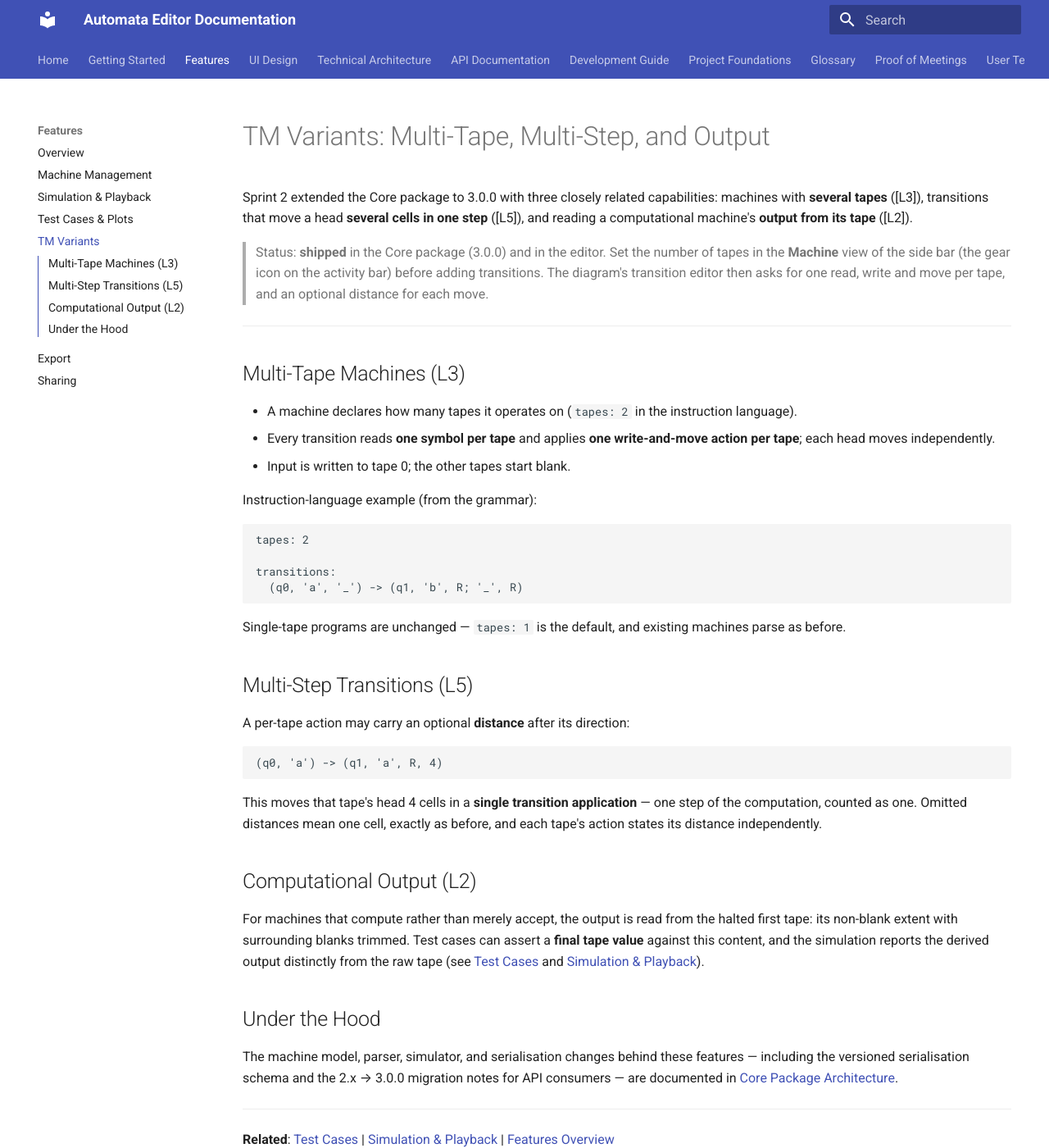
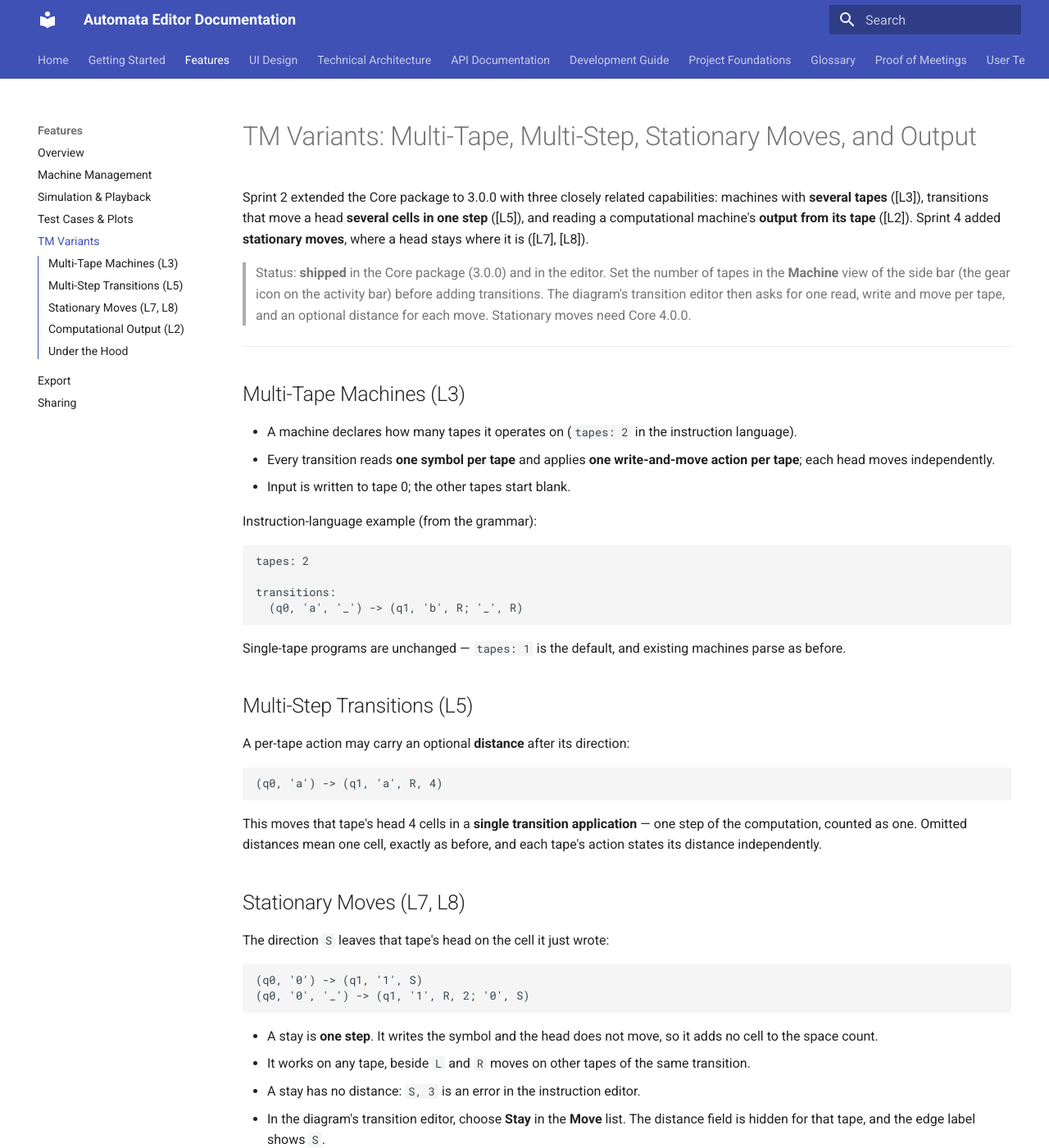
Before and after one commit to 2883251/Automata-Editor-and-Visualiser-Documentation, an MkDocs documentation site: the page built from docs/Features/tm-variants.md, in a window 1280 px wide and 1400 px high. Shown: the whole window at 82% size. Built offline with MkDocs 1.6.1 and Material for MkDocs 9.7.7, drawn with Linux system fonts in a browser that asks for light colours.

Commit message:
docs(features): describe stationary moves (#77)
Documents the `S` (stay) direction from Core #60, released in Core 4.0.0, and the editor's Stay option from Frontend #118.

- **TM Variants:** new Stationary Moves section covering the syntax, that a stay is one step with no distance, and choosing Stay in the transition editor. The features index row is updated to match.
- **Data Models:** `Direction` is now `'L' | 'R' | 'S'`, and a tape that stays holds `1` in `distances`.
- **Glossary, Export, Core Package:** new Stationary Move entry; the export table shows `S`; the parser and validation rules are noted.
- **Merge order:** after Frontend #118, so the docs do not describe the editor option before it ships.

Refs brh/Automata-Editor-and-Visualiser-Core#60
Refs brh/Automata-Editor-and-Visualiser-Frontend#118

**AI Declaration:** The preceding document was written with the assistance of: Claude Code [Claude Opus 5.5].

Reviewed-on: https://sdp.ms.wits.ac.za/brh/Automata-Editor-and-Visualiser-Documentation/pulls/77
Reviewed-by: HaydnRad <2883251@students.wits.ac.za>
Co-authored-by: r-fletcher <fletcher.ryj@gmail.com>
Co-committed-by: r-fletcher <fletcher.ryj@gmail.com>

````diff
--- a/docs/Features/index.md
+++ b/docs/Features/index.md
@@ -21,7 +21,7 @@ A user-facing overview of what the Automata Editor can do, organised by the proj
 |---|---|---|
 | Test cases — define inputs with expected outcomes, run them, inspect failures | Shipped (sprint 2) | [Test Cases](test-cases.md) |
 | Complexity plotting — time (steps) and space (cells) against input length | Shipped (sprint 2) | [Test Cases](test-cases.md) |
-| TM variants — multi-tape and multi-step machines; computational output | Shipped (sprint 2) | [TM Variants](tm-variants.md) |
+| TM variants — multi-tape and multi-step machines; computational output; stationary moves | Shipped (sprint 2); stationary moves in sprint 4 | [TM Variants](tm-variants.md) |
 | Sharing — share a machine by email as a viewer or an editor; copy a shared machine | Shipped (sprints 2 and 3) | [Sharing](sharing.md) |
 | Debugger — step through a computation, step back, and highlight the executing instruction | Shipped (sprint 3, [J1], [J3]) | [Simulation & Playback](simulation.md) |
 
--- a/docs/Features/tm-variants.md
+++ b/docs/Features/tm-variants.md
@@ -1,8 +1,8 @@
-# TM Variants: Multi-Tape, Multi-Step, and Output
+# TM Variants: Multi-Tape, Multi-Step, Stationary Moves, and Output
 
-Sprint 2 extended the Core package to 3.0.0 with three closely related capabilities: machines with **several tapes** ([L3]), transitions that move a head **several cells in one step** ([L5]), and reading a computational machine's **output from its tape** ([L2]).
+Sprint 2 extended the Core package to 3.0.0 with three closely related capabilities: machines with **several tapes** ([L3]), transitions that move a head **several cells in one step** ([L5]), and reading a computational machine's **output from its tape** ([L2]). Sprint 4 added **stationary moves**, where a head stays where it is ([L7], [L8]).
 
-> Status: **shipped** in the Core package (3.0.0) and in the editor. Set the number of tapes in the **Machine** view of the side bar (the gear icon on the activity bar) before adding transitions. The diagram's transition editor then asks for one read, write and move per tape, and an optional distance for each move.
+> Status: **shipped** in the Core package (3.0.0) and in the editor. Set the number of tapes in the **Machine** view of the side bar (the gear icon on the activity bar) before adding transitions. The diagram's transition editor then asks for one read, write and move per tape, and an optional distance for each move. Stationary moves need Core 4.0.0.
 
 ---
 
@@ -33,6 +33,20 @@ A per-tape action may carry an optional **distance** after its direction:
 
 This moves that tape's head 4 cells in a **single transition application** — one step of the computation, counted as one. Omitted distances mean one cell, exactly as before, and each tape's action states its distance independently.
 
+## Stationary Moves (L7, L8)
+
+The direction `S` leaves that tape's head on the cell it just wrote:
+
+```text
+(q0, '0') -> (q1, '1', S)
+(q0, '0', '_') -> (q1, '1', R, 2; '0', S)
+```
+
+- A stay is **one step**. It writes the symbol and the head does not move, so it adds no cell to the space count.
+- It works on any tape, beside `L` and `R` moves on other tapes of the same transition.
+- A stay has no distance: `S, 3` is an error in the instruction editor.
+- In the diagram's transition editor, choose **Stay** in the **Move** list. The distance field is hidden for that tape, and the edge label shows `S`.
+
 ## Computational Output (L2)
 
 For machines that compute rather than merely accept, the output is read from the halted first tape: its non-blank extent with surrounding blanks trimmed. Test cases can assert a **final tape value** against this content, and the simulation reports the derived output distinctly from the raw tape (see [Test Cases](test-cases.md) and [Simulation & Playback](simulation.md)).
````
Also changed, not shown: docs/API Documentation/data-models.md (+5 -4 lines), docs/Features/export.md (+1 -0 lines), docs/Technical Architecture/core-package.md (+1 -0 lines), docs/glossary.md (+4 -0 lines).
